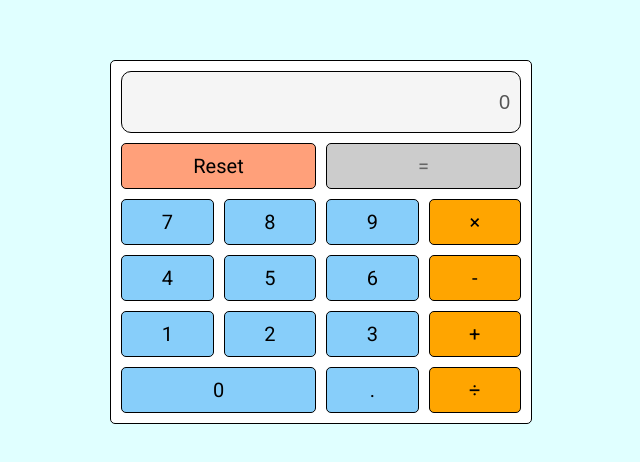
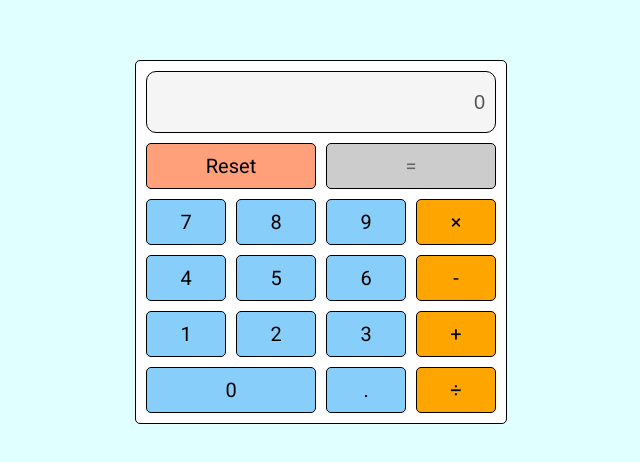
Before and after one commit to xirwan/calculator, a plain HTML site: page index.html in a window 1280 px wide. Shown: the part 158-620 px from the top of the page, without its empty margins (319-959 px from the left). Drawn offline with Linux system fonts and the light colour scheme.

Commit message:
resize calculator width

```diff
--- a/style.css
+++ b/style.css
@@ -24,7 +24,7 @@ body {
     margin: 10px;
     border-radius: 10px;
     height: 62px;
-    width: 400px;
+    width: 350px;
     text-align: right;
     padding-right: 10px;
     font-size: 20px;
@@ -36,11 +36,11 @@ body {
     align-items: center;
     margin: 0px 10px 10px;
     gap: 10px;
-    width: 400px;
+    width: 350px;
 }
 .buttons {
     display: flex;
-    width: 400px;
+    width: 350px;
     gap: 10px;
     flex-basis: 50%;
 }
```
